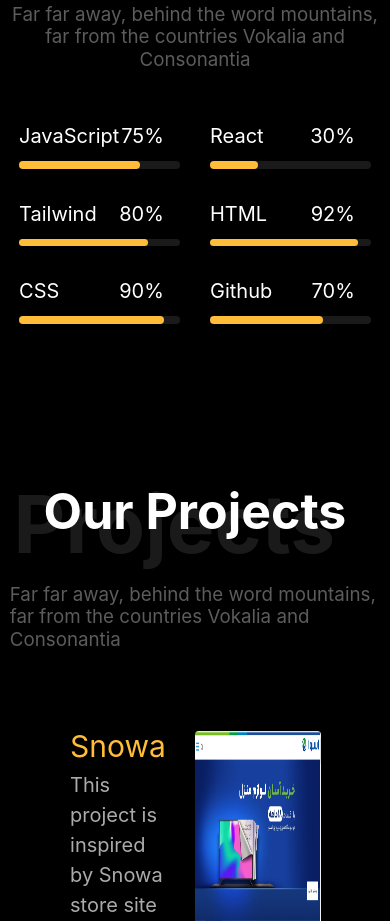
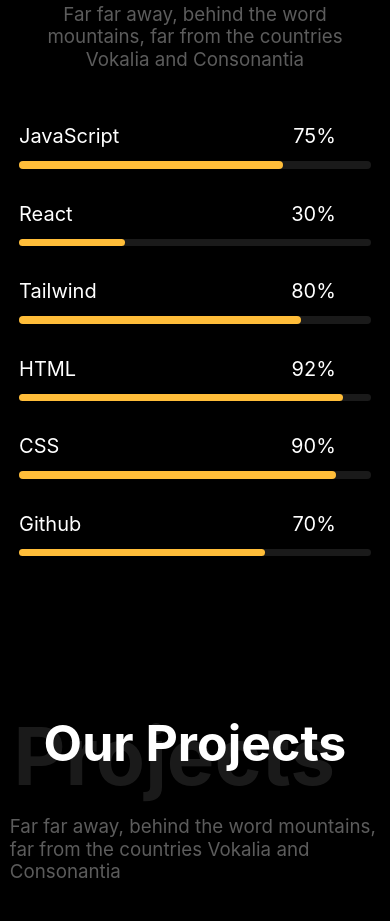
Before and after one commit to mohsenSeyedi/Me.com, a React (Create React App) app: page / in a window 390 px wide. Shown: the part 4280-5201 px from the top of the page. Built offline with nearby package versions, Linux system fonts and the light colour scheme.

Commit message:
Responsive skills component

```diff
--- a/src/components/Header/Skills/Skills.jsx
+++ b/src/components/Header/Skills/Skills.jsx
@@ -11,9 +11,9 @@ export default function Skills() {
     <div className="w-[95%] flex flex-col items-center justify-center">
         <div className="flex flex-col items-center justify-center">
             <h4 className="header-text before:content-['Myskills'] before:left-[-5rem] before:mt-[-2rem]">My skills</h4>
-            <p className="text-3xl text-center mt-14">Far far away, behind the word mountains, far from the countries Vokalia and Consonantia</p>
+            <p className="text-3xl text-center mt-14 md:w-[85%]">Far far away, behind the word mountains, far from the countries Vokalia and Consonantia</p>
         </div>
-        <div className="w-[95%] grid grid-cols-2 gap-12 mt-20">
+        <div className="w-[95%] grid grid-cols-2 gap-12 mt-20 md:w-[80%] sm:w-[95%] md:grid-cols-1">
           {skills.map(skill => (
             <Progress key={skill.id} {...skill}></Progress>
           ))}
```
